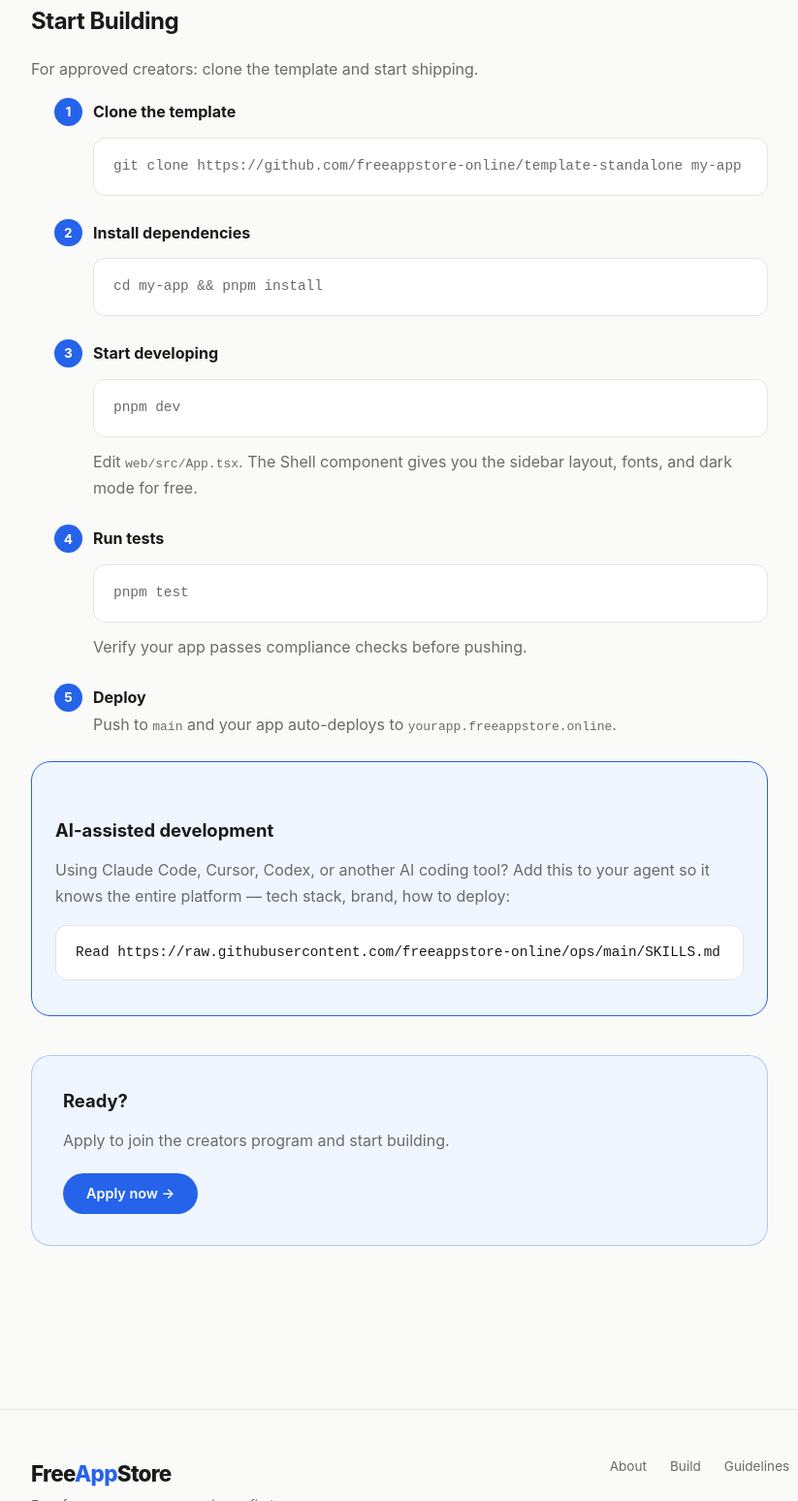
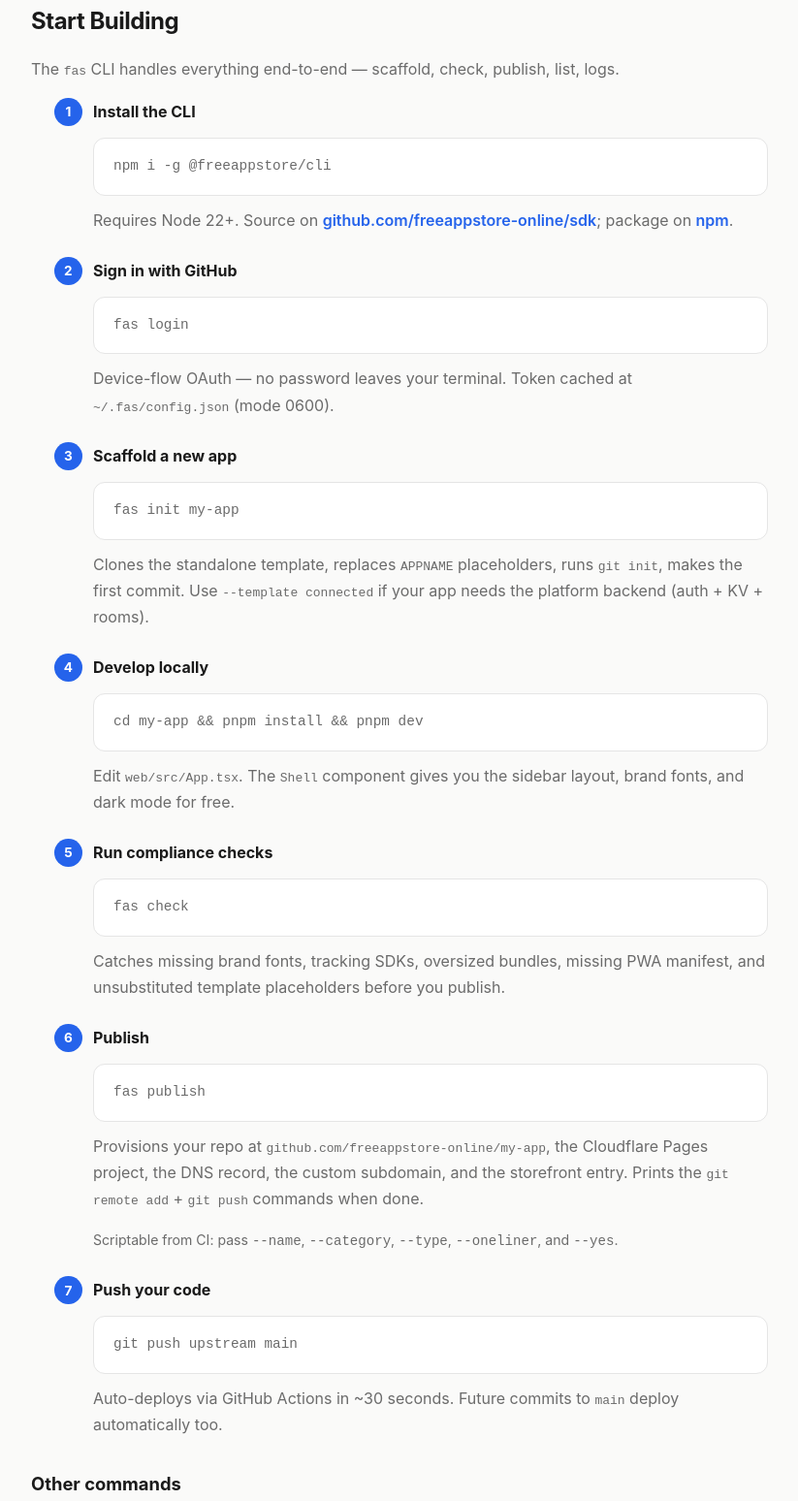
Before and after one commit to freeappstore-online/freeappstore, a website: page contribute.html in a window 1280 px wide. Shown: the part 1870-3418 px from the top of the page at 97% size, without its empty margins (92-915 px from the left). Drawn offline with Linux system fonts and the light colour scheme.

Commit message:
Rewrite contribute page around the fas CLI
Old "Start Building" section walked creators through manual git
clone + APPNAME-substitute + push. With the fas CLI live on npm,
that's no longer the recommended path. New flow: install CLI → login
→ init → check → publish → git push. Each step has a copy-pasteable
command + a one-line explanation of what it does and why.

Also documents the auxiliary commands (list, logs, doctor, whoami)
and links to the npm package and the CLI README on GitHub for the
full reference.

```diff
--- a/contribute.html
+++ b/contribute.html
@@ -98,34 +98,58 @@
         <li><strong>Uses our tech stack</strong> — TypeScript, React, Vite, Tailwind. See <a href="/guidelines.html">Guidelines</a></li>
       </ul>
 
-      <!-- Section 3: Start Building -->
+      <!-- Section 3: Start Building with the fas CLI -->
       <h2>Start Building</h2>
-      <p>For approved creators: clone the template and start shipping.</p>
+      <p>The <code>fas</code> CLI handles everything end-to-end — scaffold, check, publish, list, logs.</p>
 
       <ol class="steps">
         <li>
-          <strong>Clone the template</strong>
-          <div class="cmd">git clone https://github.com/freeappstore-online/template-standalone my-app</div>
+          <strong>Install the CLI</strong>
+          <div class="cmd">npm i -g @freeappstore/cli</div>
+          <p>Requires Node 22+. Source on <a href="https://github.com/freeappstore-online/sdk">github.com/freeappstore-online/sdk</a>; package on <a href="https://www.npmjs.com/package/@freeappstore/cli">npm</a>.</p>
         </li>
         <li>
-          <strong>Install dependencies</strong>
-          <div class="cmd">cd my-app && pnpm install</div>
+          <strong>Sign in with GitHub</strong>
+          <div class="cmd">fas login</div>
+          <p>Device-flow OAuth — no password leaves your terminal. Token cached at <code>~/.fas/config.json</code> (mode 0600).</p>
         </li>
         <li>
-          <strong>Start developing</strong>
-          <div class="cmd">pnpm dev</div>
-          <p>Edit <code>web/src/App.tsx</code>. The Shell component gives you the sidebar layout, fonts, and dark mode for free.</p>
+          <strong>Scaffold a new app</strong>
+          <div class="cmd">fas init my-app</div>
+          <p>Clones the standalone template, replaces <code>APPNAME</code> placeholders, runs <code>git init</code>, makes the first commit. Use <code>--template connected</code> if your app needs the platform backend (auth + KV + rooms).</p>
         </li>
         <li>
-          <strong>Run tests</strong>
-          <div class="cmd">pnpm test</div>
-          <p>Verify your app passes compliance checks before pushing.</p>
+          <strong>Develop locally</strong>
+          <div class="cmd">cd my-app && pnpm install && pnpm dev</div>
+          <p>Edit <code>web/src/App.tsx</code>. The <code>Shell</code> component gives you the sidebar layout, brand fonts, and dark mode for free.</p>
         </li>
         <li>
-          <strong>Deploy</strong>
-          <p>Push to <code>main</code> and your app auto-deploys to <code>yourapp.freeappstore.online</code>.</p>
+          <strong>Run compliance checks</strong>
+          <div class="cmd">fas check</div>
+          <p>Catches missing brand fonts, tracking SDKs, oversized bundles, missing PWA manifest, and unsubstituted template placeholders before you publish.</p>
+        </li>
+        <li>
+          <strong>Publish</strong>
+          <div class="cmd">fas publish</div>
+          <p>Provisions your repo at <code>github.com/freeappstore-online/my-app</code>, the Cloudflare Pages project, the DNS record, the custom subdomain, and the storefront entry. Prints the <code>git remote add</code> + <code>git push</code> commands when done.</p>
+          <p style="font-size: 0.88rem;">Scriptable from CI: pass <code>--name</code>, <code>--category</code>, <code>--type</code>, <code>--oneliner</code>, and <code>--yes</code>.</p>
+        </li>
+        <li>
+          <strong>Push your code</strong>
+          <div class="cmd">git push upstream main</div>
+          <p>Auto-deploys via GitHub Actions in ~30 seconds. Future commits to <code>main</code> deploy automatically too.</p>
         </li>
       </ol>
+
+      <h3>Other commands</h3>
+      <ul>
+        <li><code>fas list</code> — see all apps you've published</li>
+        <li><code>fas logs my-app</code> — tail Cloudflare Pages deployment logs</li>
+        <li><code>fas doctor</code> — health check (Node, git, pnpm, auth, API reachability)</li>
+        <li><code>fas whoami</code> — show signed-in GitHub user</li>
+      </ul>
+
+      <p>Full reference: <a href="https://github.com/freeappstore-online/sdk/tree/main/packages/cli#readme">github.com/freeappstore-online/sdk/packages/cli</a></p>
 
       <div class="highlight">
         <h3>AI-assisted development</h3>
```
